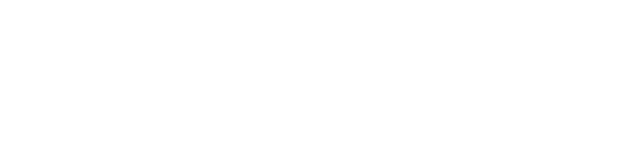
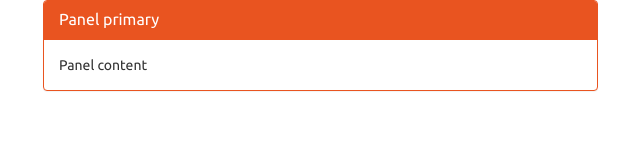
Before and after one commit to cesar63549/practicaConflictos, a plain HTML site: page index.html in a window 1280 px wide. Shown: the whole page, without its empty margins (27-667 px from the left). Drawn offline with Linux system fonts and the light colour scheme.

Commit message:
Se agrego un Panel

```diff
--- a/index.html
+++ b/index.html
@@ -10,5 +10,20 @@
 </head>
 <body>
 
+<div class="container">
+	<div class="row">
+		<div class="col-xs-6">
+			<div class="panel panel-primary">
+				<div class="panel-heading">
+					<h3 class="panel-title">Panel primary</h3>
+				</div>
+				<div class="panel-body">
+					Panel content
+				</div>
+			</div>
+		</div>
+	</div>
+</div>
+
 </body>
 </html>
```
